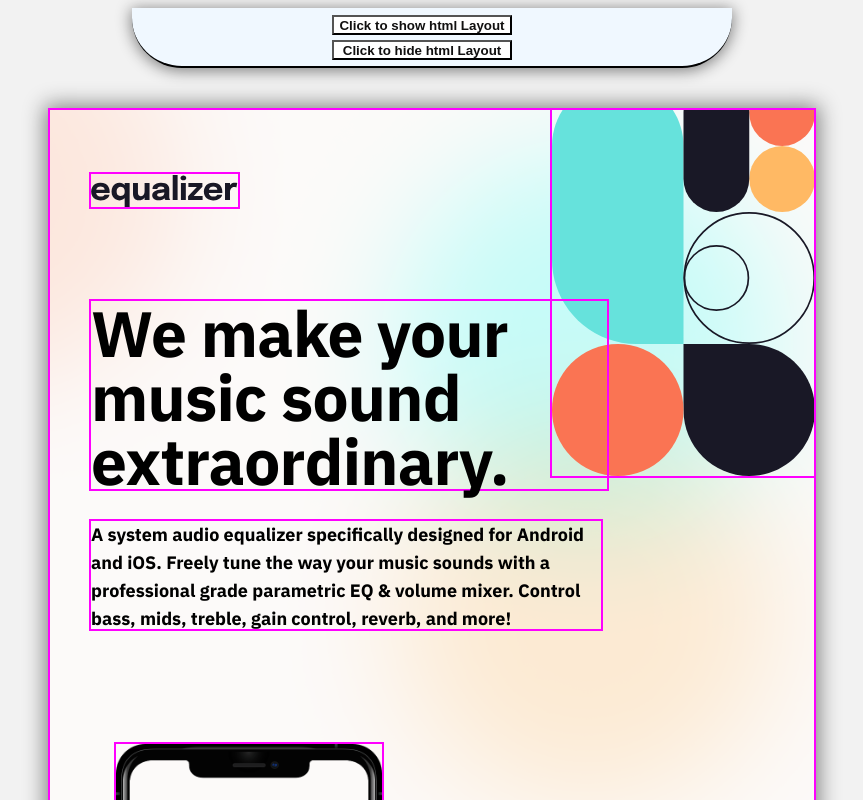
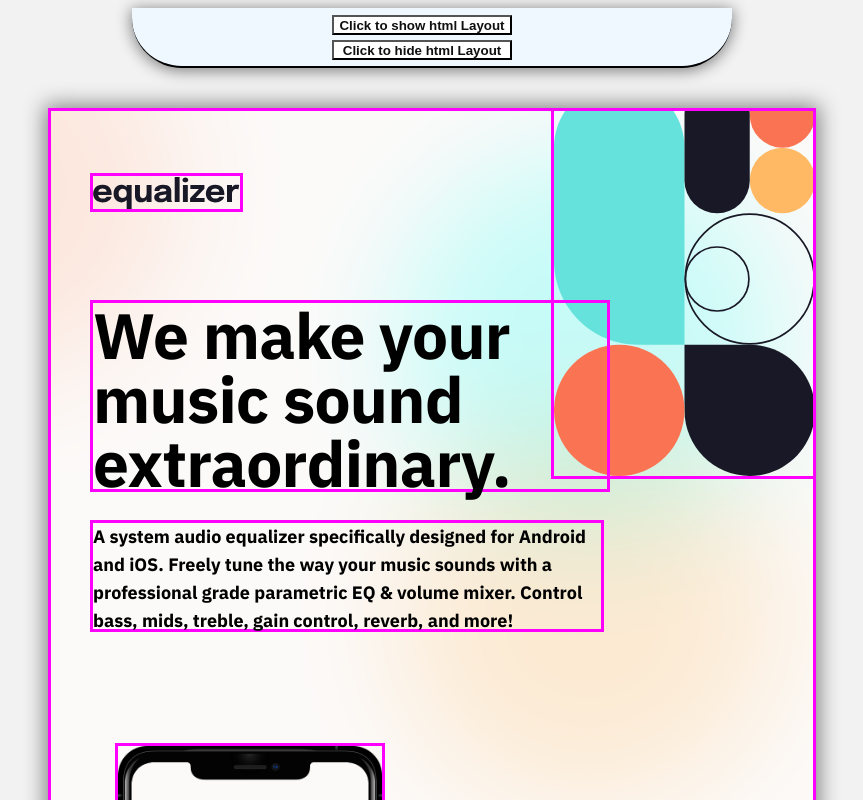
Before and after one commit to ErnestAhorgah1994/Amalitech-Phase-One-Project, a plain HTML site: page index.html in a window 1280 px wide. Both pictures are taken after a click on the button "Click to show html Layout". Shown: the top 800 px of the page, without its empty margins (208-1071 px from the left). Drawn offline with Linux system fonts and the light colour scheme.

Commit message:
update to html

```diff
--- a/index.html
+++ b/index.html
@@ -24,7 +24,7 @@
         var root= document.querySelector(':root');
         var rootStyles=getComputedStyle(root);
         var red=rootStyles.getPropertyValue('--borderOutlines');
-        root.style.setProperty('--borderOutlines','2px solid magenta');
+        root.style.setProperty('--borderOutlines','3px solid magenta');
     }
     </script>
 
```
